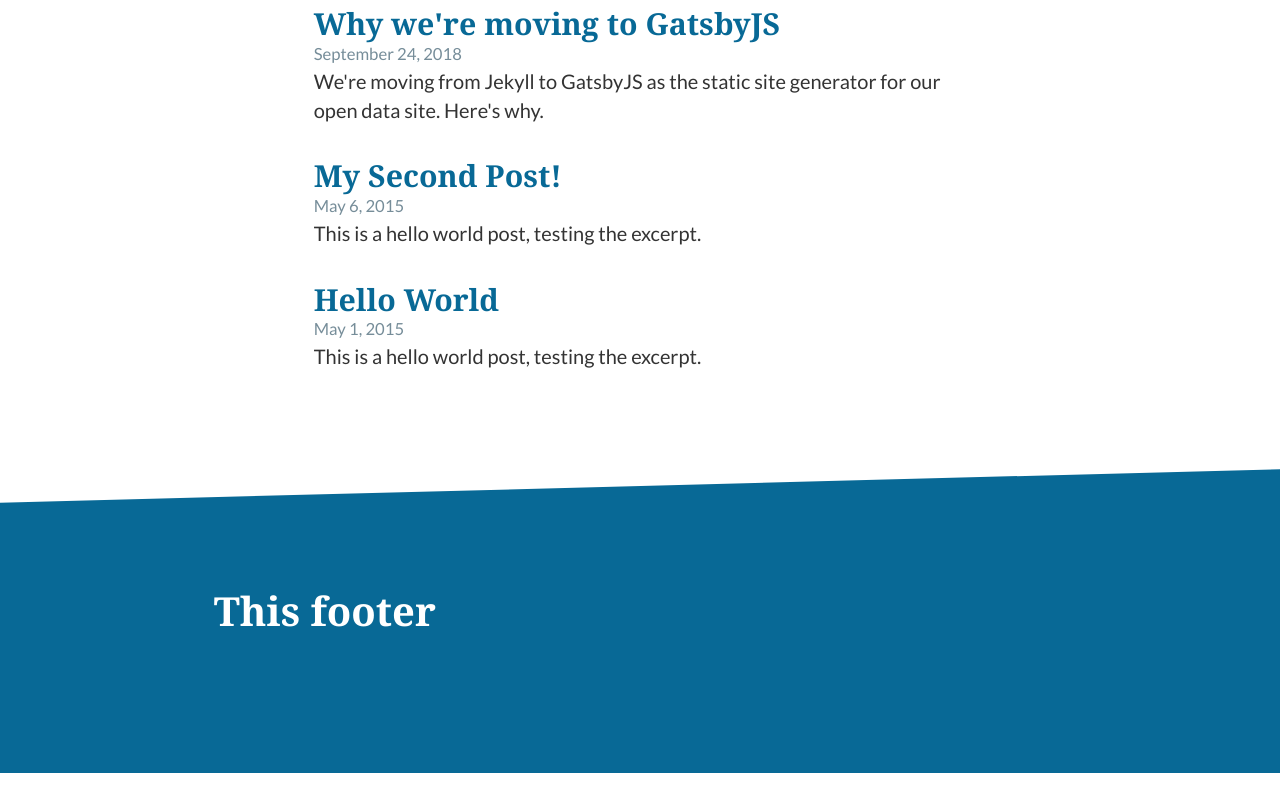
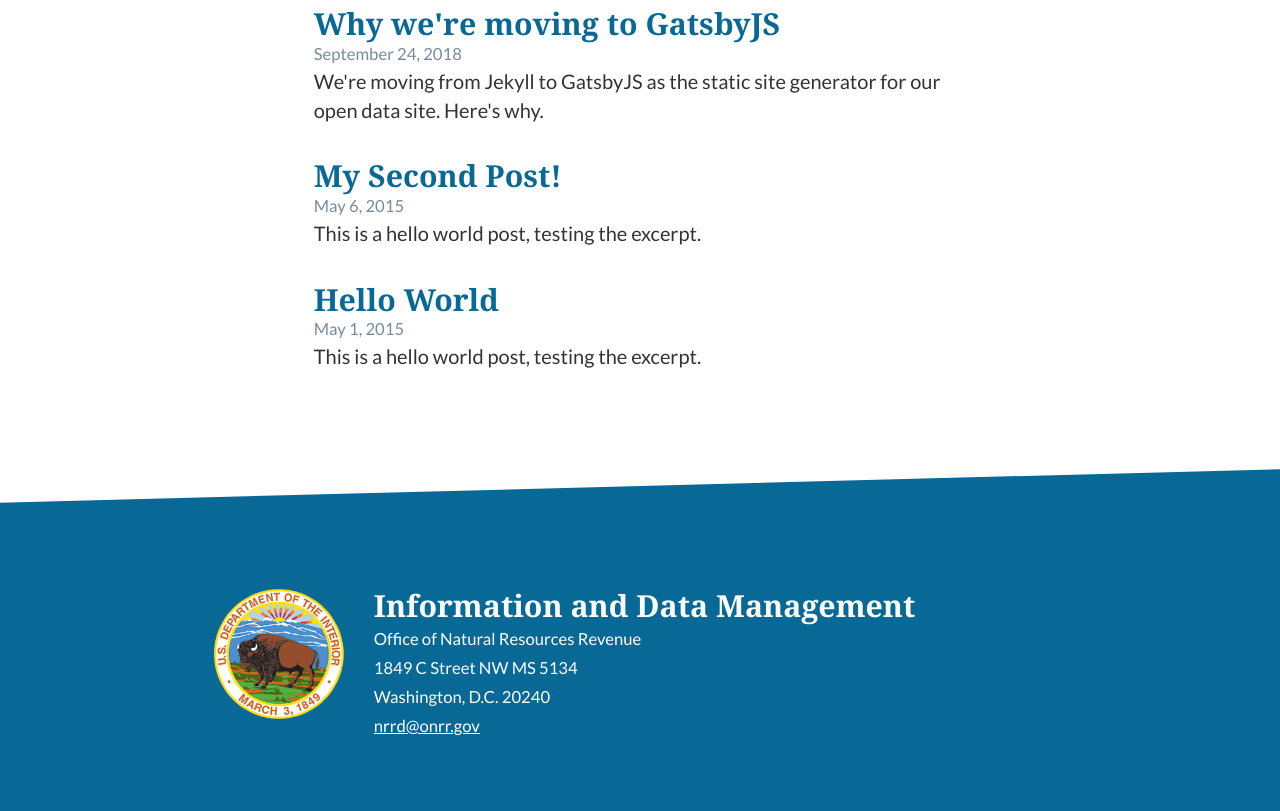
Before and after one commit to DOI-ONRR/onrr-innovation-blog, a Gatsby site: page / in a window 1280 px wide. Shown: the part 299-1110 px from the top of the page. Before the commit the page ends 1072 px from the top, so only its background shows below. Built offline with nearby package versions, Linux system fonts and the light colour scheme; Gatsby itself is replaced by a stand-in of ours; some packages are replaced by stand-ins of ours; a web font is replaced by a local one.

Commit message:
Fills in footer with DOI logo, contact information

```diff
--- a/src/components/footer.js
+++ b/src/components/footer.js
@@ -1,5 +1,7 @@
 import React from 'react'
 import { Link } from 'gatsby'
+import { rhythm, scale } from '../utils/typography'
+import logo from './DOI-2x.png'
 
 const Footer = () => (
   <footer
@@ -15,7 +17,31 @@
         padding: '7rem 1.0875rem',
       }}
     >
-      <h1 style={{ margin: 0 }}>
+        <div
+          style={{
+            float: 'left',
+            paddingRight: '1.5rem',
+            display: 'block',
+          }}
+        >
+          <a href='https://doi.gov/'>
+              <img
+                  src={logo}
+                  alt={`Department of the Interior logo`}
+                  style={{
+                    marginRight: rhythm(1 / 2),
+                    margin: 'auto',
+                    maxWidth: '130px',
+                  }}
+              />
+          </a>
+        </div>
+      <div
+        style={{
+          display: 'block',
+        }}
+      />
+      <h2 style={{ margin: 0 }}>
         <Link
           to="/"
           style={{
@@ -23,9 +49,24 @@
             textDecoration: 'none',
           }}
         >
-          This footer
+          Information and Data Management
         </Link>
-      </h1>
+      </h2>
+      <small
+        style={{
+          color: 'white',
+          lineHeight: rhythm(-1),
+        }}
+      >
+        Office of Natural Resources Revenue <br></br>
+        1849 C Street NW MS 5134 <br></br>
+        Washington, D.C. 20240 <br></br>
+        <a
+          style={{
+            color: 'white',
+          }}
+          href="mailto:nrrd@onrr.gov">nrrd@onrr.gov</a>
+      </small>
     </div>
   </footer>
 )
--- a/src/components/layout.js
+++ b/src/components/layout.js
@@ -24,7 +24,7 @@
             textAlign: 'center',
           }}
         >
-                  <Link
+          <Link
             style={{
               boxShadow: 'none',
               textDecoration: 'none',
```
Also changed, not shown: src/components/DOI-2x.png (added), src/components/NRRD_blog_mast.png.
